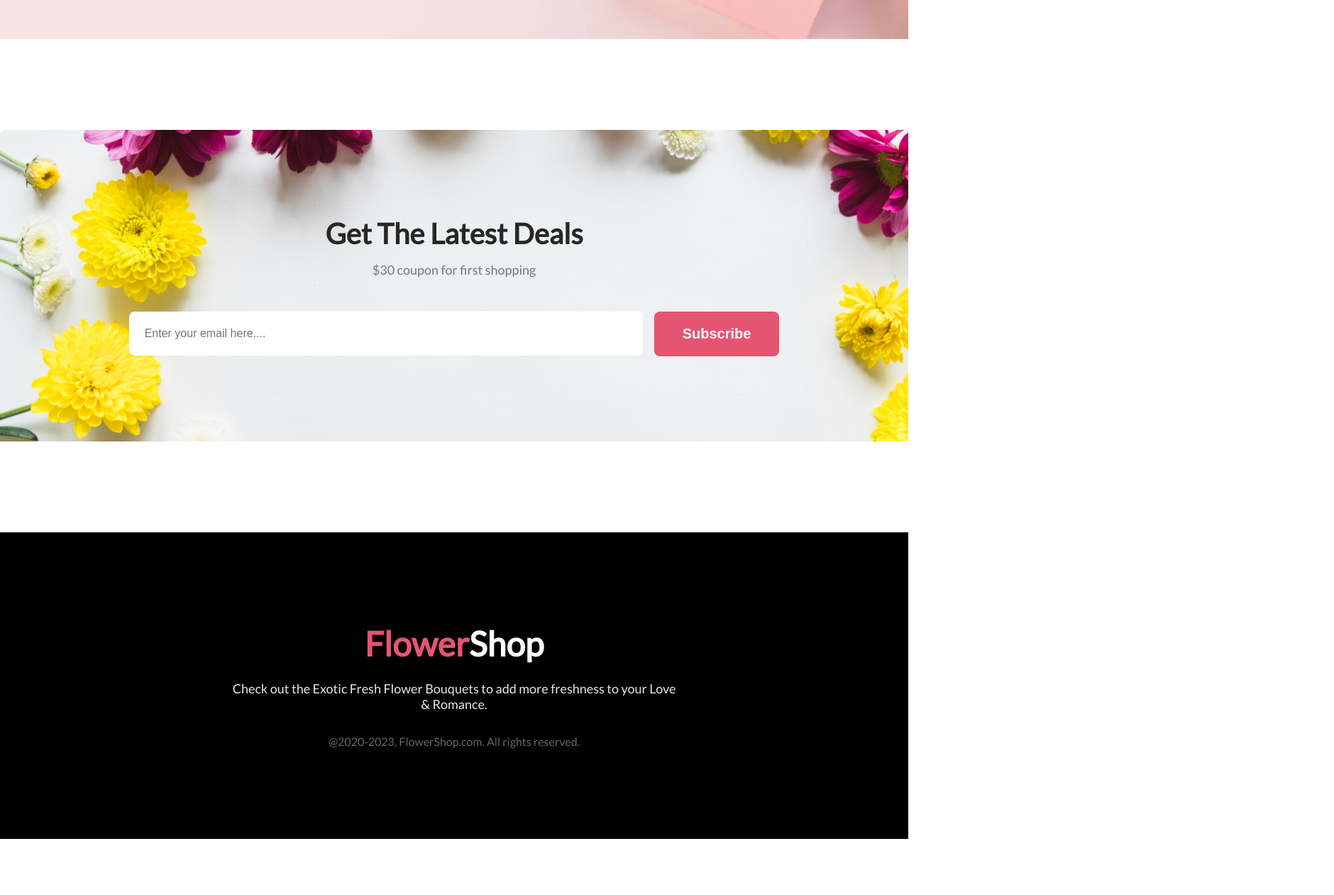
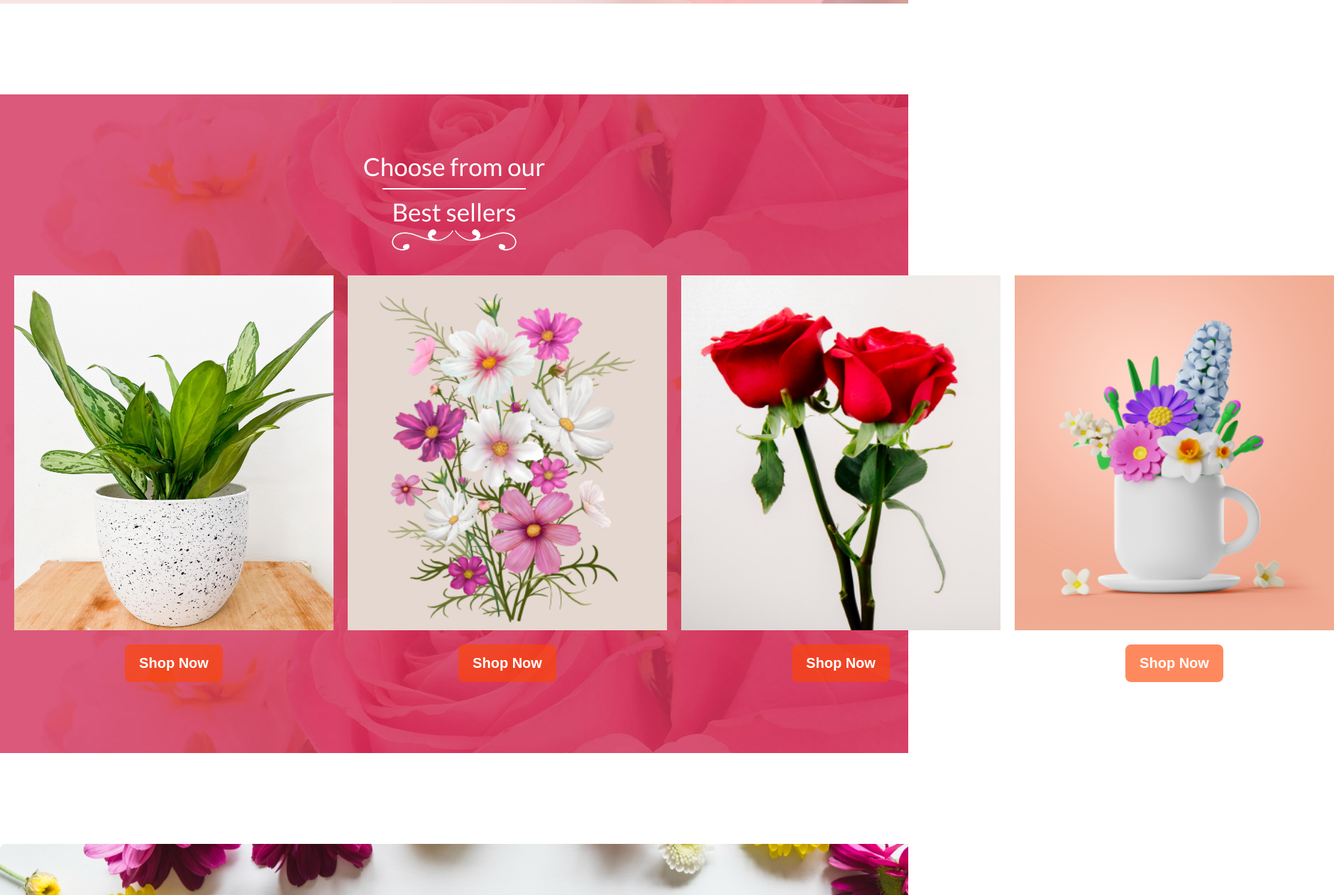
Before and after one commit to afroza-sultana/flower-assignment, a plain HTML site: page index.html in a window 1280 px wide. Shown: the part 4106-5367 px from the top of the page at 71% size, 1880 px wide, since content can reach past the window. Before the commit the page ends 5288 px from the top, so only its background shows below. Drawn offline with Linux system fonts and the light colour scheme.

Commit message:
Best selers section added

```diff
--- a/index.html
+++ b/index.html
@@ -77,6 +77,28 @@
                 <p class="arrival-description">Celebrate Mom with Beautiful Flowers</p>
                 <button id="shop-btn" class="btn-primary">Shop Now</button>
         </section>
+        <!-- Best sellers -->
+        <section class="best-seller-section">
+            <h2 class="best-sellers-title">Choose from our <br> <hr>Best sellers</h2>
+            <div class="seller-item-container">
+                <div class="seller-item">
+                    <img src="assets/sellers 1.jpeg" alt="">
+                    <button class="btn-primary orange-btn">Shop Now</button>
+                </div>
+                <div class="seller-item">
+                    <img src="assets/1.png" alt="">
+                    <button class="btn-primary orange-btn">Shop Now</button>
+                </div>
+                <div class="seller-item">
+                    <img src="assets/2.png" alt="">
+                    <button class="btn-primary orange-btn">Shop Now</button>
+                </div>
+                <div class="seller-item">
+                    <img src="assets/3.png" alt="">
+                    <button class="btn-primary orange-btn">Shop Now</button>
+                </div>
+            </div>
+        </section>
         <!-- Get The Latest Deals -->
         <section class="fixed-width-section">
             <div class="latest-deal-container">
--- a/styles/style.css
+++ b/styles/style.css
@@ -149,7 +149,46 @@ body{
     padding: 0 0 20px 400px;
 }
 #shop-btn{
-    margin: 0 0 250px 400px;
+    margin: 0 0 200px 400px;
+}
+/* Choose from our Best sellers */
+.best-seller-section{
+    background-image: url("../assets/occasionsBg.jpg");
+    margin-bottom: 128px;
+}
+.best-sellers-title{
+    text-align: center;
+    font-size: 35px;
+    color: white;
+    font-weight: 300;
+    background-image: url("../assets/occation-border.png");
+    background-repeat: no-repeat;
+    background-position: bottom;
+    padding: 80px 0 40px 0;
+}
+.best-sellers-title  hr{
+    width: 200px;
+    border: 1px solid white;
+    margin: 10px auto;
+}
+.seller-item-container{
+    display: flex;
+    padding-bottom: 100px;
+}
+.seller-item{
+    display: flex;
+    flex-direction: column;
+    align-items: center;
+    margin-left: 20px;
+}
+.seller-item img{
+    width: 450px;
+    height: 500px;
+}
+.orange-btn{
+    background-color: rgba(255, 68, 0, 0.63);
+    padding: 15px 20px;
+    margin-top: 20px;
 }
 /* Get The Latest Deals */
 .latest-deal-container{
```
Also changed, not shown: assets/occasionsBg.jpg (added), assets/occation-border.png (added), assets/sellers 1.jpeg (added).
